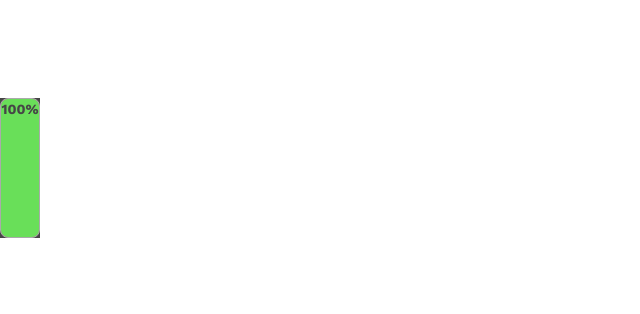
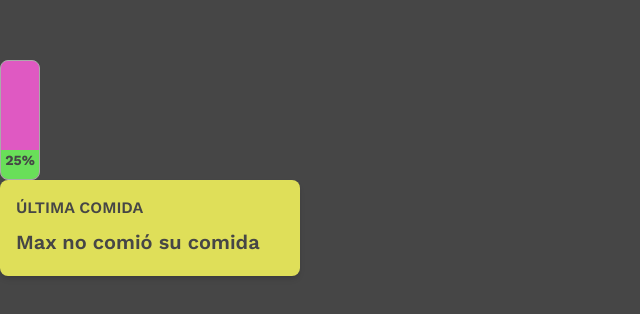
Before and after one commit to MaguRomera/Frontend-API-Puppies, a React (Vite) app: page / in a window 1280 px wide. Shown: the part 232-546 px from the top of the page, without its empty margins (0-640 px from the left). Built offline with nearby package versions, Linux system fonts and the light colour scheme.

Commit message:
Estado comida update

```diff
--- a/src/App.css
+++ b/src/App.css
@@ -1,3 +1,7 @@
+:root{
+  background-color: #464646;
+}
+
 @import "tailwindcss";
 
 @theme {
--- a/src/componentes/EstadoComedero.jsx
+++ b/src/componentes/EstadoComedero.jsx
@@ -1,13 +1,13 @@
 import '../App.css'
 
-const EstadoComedero = ({ value = 100 }) => {
+const EstadoComedero = ({ value = 25 }) => {
 
 
   const clampedValue = Math.min(100, Math.max(0, value));
 
   return (
-    <div className="flex flex-col items-center gap-2 bg-darkgrey">
-      <div className="w-10 h-35 rounded-lg overflow-hidden relative border"
+    <div className="flex flex-col items-center gap-2 w-fit">
+      <div className="w-10 h-30                                                                                                        rounded-lg overflow-hidden relative border"
             style={{ backgroundColor: '#DF59C2', borderColor: '#aaaaaa' }}
         >
         <div
--- a/src/componentes/EstadoComida.jsx
+++ b/src/componentes/EstadoComida.jsx
@@ -1,15 +1,15 @@
 import '../App.css'
-export function EstadoComida(){
+export function EstadoComida({ gramos = 10}){
 
-    const nombrePerro = Max;
+    const nombrePerro = "Max";
+    const comio = gramos <= 5;
+    const fondoClase = comio ? 'bg-green' : 'bg-yellow';
 
     return(
-        <div flex flex-col items-center gap-2 >
-            <span>
-                <h5 className="text-md font-semibold text-darkgrey font-sans">ÚLTIMA COMIDA</h5>
-            </span>
-            <span>
-
+        <div className={`flex flex-col items-start gap-2 w-75 h-24 rounded-lg p-4 shadow-md ${fondoClase}`}>
+            <h5 className="text-md font-semibold text-darkgrey font-sans">ÚLTIMA COMIDA</h5>
+            <span className="text-xl font-semibold text-darkgrey font-sans">
+                {nombrePerro} {comio ? "está satisfecho!" : "no comió su comida"}
             </span>
         </div>
     )
--- a/src/pages/home.jsx
+++ b/src/pages/home.jsx
@@ -4,7 +4,7 @@ export default function Home(){
     return(
         <div className="cnt-main-home">
             <EstadoComedero/>
-
+            <EstadoComida/>
         </div>
     )
 }
```
Lines whose indentation alone changed are shown as unchanged.
